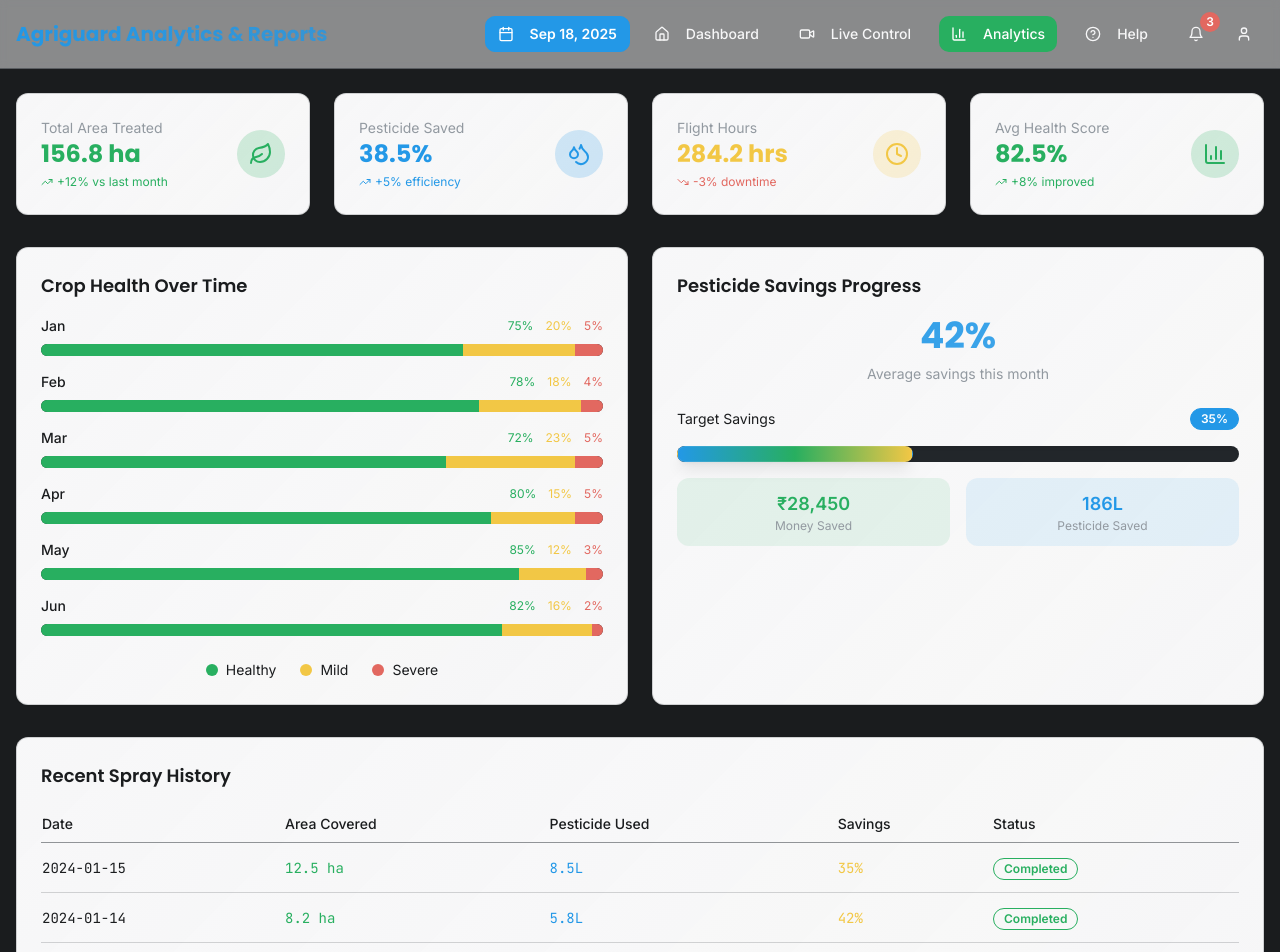
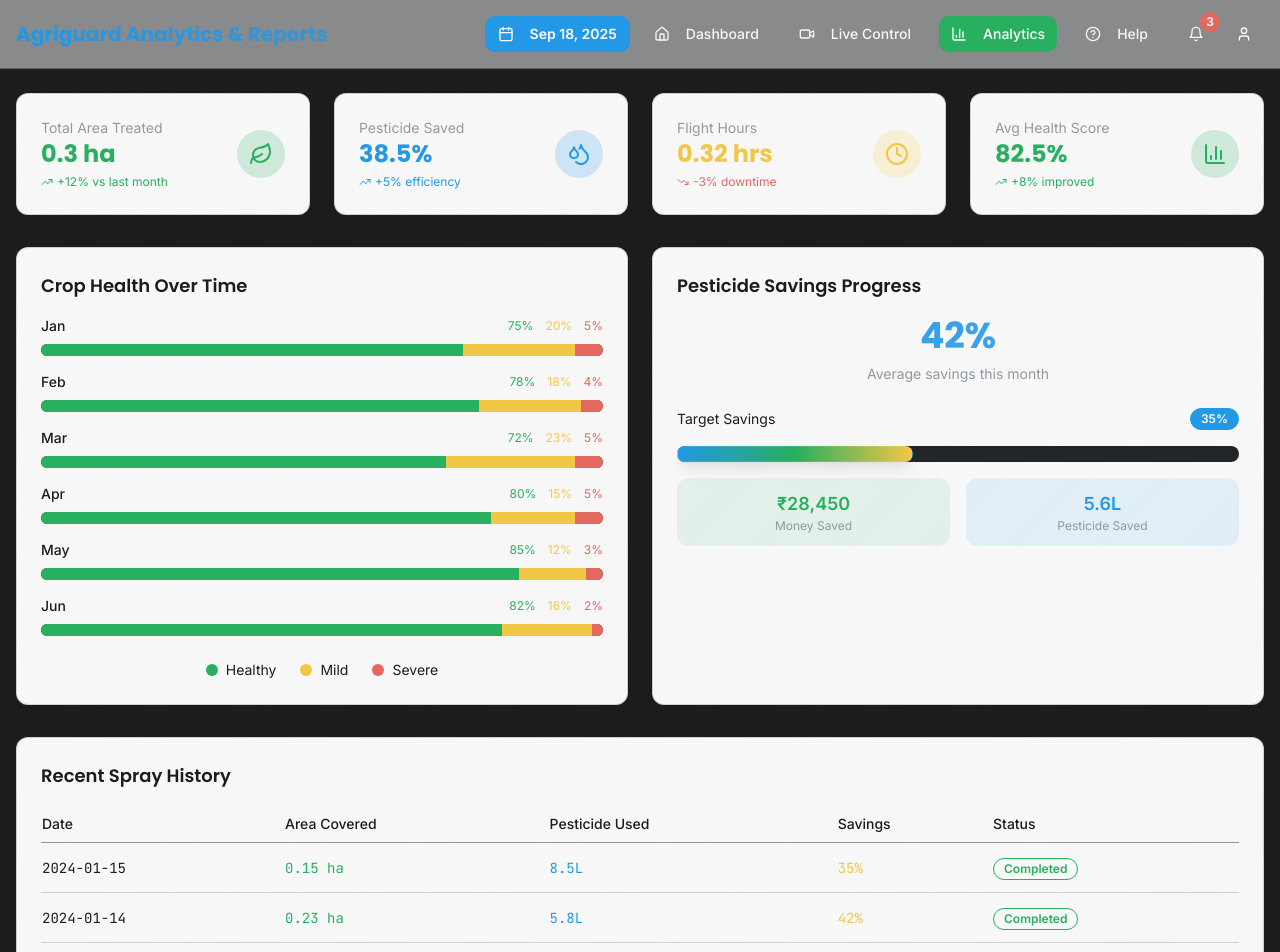
Before and after one commit to x2ankit/Agriguard, a React (Vite) app: page /analytics in a window 1280 px wide. Shown: the top 952 px of the page. Built offline with nearby package versions, Linux system fonts and the light colour scheme; the HTML template or start-up script is replaced by a standard one.

Commit message:
Upgradation

```diff
--- a/src/components/WeatherCard.tsx
+++ b/src/components/WeatherCard.tsx
@@ -4,7 +4,7 @@
 const WeatherCard = () => {
   // Mock weather data
   const weather = {
-    temperature: 28,
+    temperature: 32,
     humidity: 65,
     condition: "sunny",
     rainAlert: false
--- a/src/pages/Analytics.tsx
+++ b/src/pages/Analytics.tsx
@@ -22,10 +22,10 @@
   ];
 
   const sprayHistory = [
-    { date: "2024-01-15", area: 12.5, pesticide: 8.5, savings: 35 },
-    { date: "2024-01-14", area: 8.2, pesticide: 5.8, savings: 42 },
-    { date: "2024-01-13", area: 15.3, pesticide: 11.2, savings: 28 },
-    { date: "2024-01-12", area: 6.8, pesticide: 4.1, savings: 48 },
+    { date: "2024-01-15", area: 0.15, pesticide: 8.5, savings: 35 },
+    { date: "2024-01-14", area: 0.23, pesticide: 5.8, savings: 42 },
+    { date: "2024-01-13", area: 0.19, pesticide: 11.2, savings: 28 },
+    { date: "2024-01-12", area: 0.84, pesticide: 4.1, savings: 48 },
   ];
 
   return (
@@ -67,7 +67,7 @@
             <div className="flex items-center justify-between">
               <div>
                 <p className="text-sm text-muted-foreground">Total Area Treated</p>
-                <p className="text-2xl font-poppins font-bold text-healthy">156.8 ha</p>
+                <p className="text-2xl font-poppins font-bold text-healthy">0.3 ha</p>
                 <div className="flex items-center mt-1">
                   <TrendingUp className="w-3 h-3 text-healthy mr-1" />
                   <span className="text-xs text-healthy">+12% vs last month</span>
@@ -99,7 +99,7 @@
             <div className="flex items-center justify-between">
               <div>
                 <p className="text-sm text-muted-foreground">Flight Hours</p>
-                <p className="text-2xl font-poppins font-bold text-mild-infection">284.2 hrs</p>
+                <p className="text-2xl font-poppins font-bold text-mild-infection">0.32 hrs</p>
                 <div className="flex items-center mt-1">
                   <TrendingDown className="w-3 h-3 text-severe-infection mr-1" />
                   <span className="text-xs text-severe-infection">-3% downtime</span>
@@ -204,7 +204,7 @@
                   <div className="text-xs text-muted-foreground">Money Saved</div>
                 </div>
                 <div className="text-center p-3 rounded-lg bg-drone-info/10">
-                  <div className="text-lg font-bold text-drone-info">186L</div>
+                  <div className="text-lg font-bold text-drone-info">5.6L</div>
                   <div className="text-xs text-muted-foreground">Pesticide Saved</div>
                 </div>
               </div>
--- a/src/pages/Dashboard.tsx
+++ b/src/pages/Dashboard.tsx
@@ -113,7 +113,7 @@
             <div className="flex items-center justify-between">
               <div>
                 <h3 className="text-sm font-medium text-muted-foreground">Areas Treated Today</h3>
-                <p className="text-2xl font-poppins font-bold text-healthy">12.5 ha</p>
+                <p className="text-2xl font-poppins font-bold text-healthy">0.21 ha</p>
               </div>
               <div className="w-12 h-12 rounded-full bg-healthy/20 flex items-center justify-center">
                 <span className="text-2xl">🌱</span>
@@ -137,7 +137,7 @@
             <div className="flex items-center justify-between">
               <div>
                 <h3 className="text-sm font-medium text-muted-foreground">Flight Hours</h3>
-                <p className="text-2xl font-poppins font-bold text-mild-infection">8.2 hrs</p>
+                <p className="text-2xl font-poppins font-bold text-mild-infection">2.4 hrs</p>
               </div>
               <div className="w-12 h-12 rounded-full bg-mild-infection/20 flex items-center justify-center">
                 <span className="text-2xl">⏱️</span>
--- a/src/pages/LivePreview.tsx
+++ b/src/pages/LivePreview.tsx
@@ -259,11 +259,11 @@
               <div className="space-y-3">
                 <div className="flex items-center justify-between">
                   <span className="text-sm">Area Covered</span>
-                  <span className="font-mono font-semibold text-healthy">3.2 ha</span>
+                  <span className="font-mono font-semibold text-healthy">0.2 ha</span>
                 </div>
                 <div className="flex items-center justify-between">
                   <span className="text-sm">Pesticide Used</span>
-                  <span className="font-mono font-semibold text-drone-info">2.8L</span>
+                  <span className="font-mono font-semibold text-drone-info">0.4L</span>
                 </div>
                 <div className="flex items-center justify-between">
                   <span className="text-sm">Flight Time</span>
--- a/src/pages/Login.tsx
+++ b/src/pages/Login.tsx
@@ -90,7 +90,7 @@
             Agriguard
           </h1>
           <p className="text-white/90 drop-shadow">
-            Smart farming with AI-powered precision
+            Smart farming with AI-powered Drones
           </p>
         </div>
 
@@ -103,7 +103,7 @@
             className="hover-lift text-white hover:bg-white/10"
           >
             <Globe className="w-4 h-4 mr-2" />
-            {language === "en" ? "हिन्दी" : "English"}
+            {language === "en" ? "English" : "हिन्दी" }
           </Button>
         </div>
 
```
